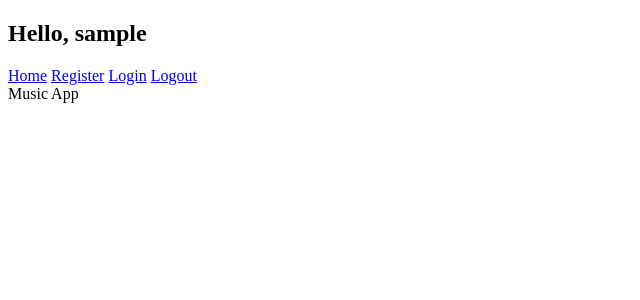
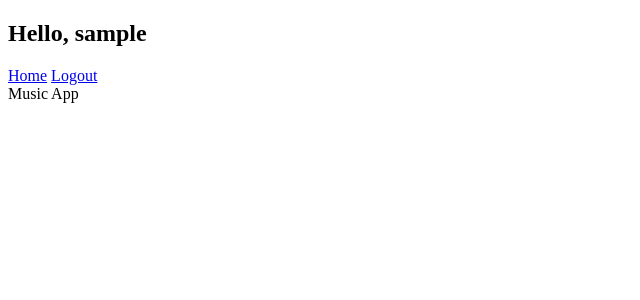
Before and after one commit to Antinson/Music_App, a Flask app: page / in a window 1280 px wide. Shown: the top 300 px of the page, without its empty margins (0-640 px from the left). Run offline with Flask 2, Linux system fonts and the light colour scheme; the visitor is signed in with stand-in values (Sample User, id 1); parts of the project's set-up code (start-up, migrations or seed data) failed here and were passed over.

Commit message:
Update navigation.html
Navigation update to only show "register", "login" when user is not logged in and only "logout" when they are

```diff
--- a/music/templates/navigation.html
+++ b/music/templates/navigation.html
@@ -3,8 +3,12 @@
       {% if 'user_name' in session %} Hello, {{ session['user_name'] }} {%
       endif %}
     </h2>
-    <a class="btn-nav" href="{{ url_for('home_bp.home') }}">Home</a>
-    <a class="btn-nav" href="{{ url_for('auth_bp.register') }}">Register</a>
-    <a class="btn-nav" href="{{ url_for('auth_bp.login') }}">Login</a>
-    <a class="btn-nav" href="{{ url_for('auth_bp.logout') }}">Logout</a>
+    {% if 'user_name' in session %}
+      <a class="btn-nav" href="{{ url_for('home_bp.home') }}">Home</a>
+      <a class="btn-nav" href="{{ url_for('auth_bp.logout') }}">Logout</a>
+    {% else %}
+      <a class="btn-nav" href="{{ url_for('home_bp.home') }}">Home</a>
+      <a class="btn-nav" href="{{ url_for('auth_bp.register') }}">Register</a>
+      <a class="btn-nav" href="{{ url_for('auth_bp.login') }}">Login</a>
+    {% endif %}
   </nav>
```
